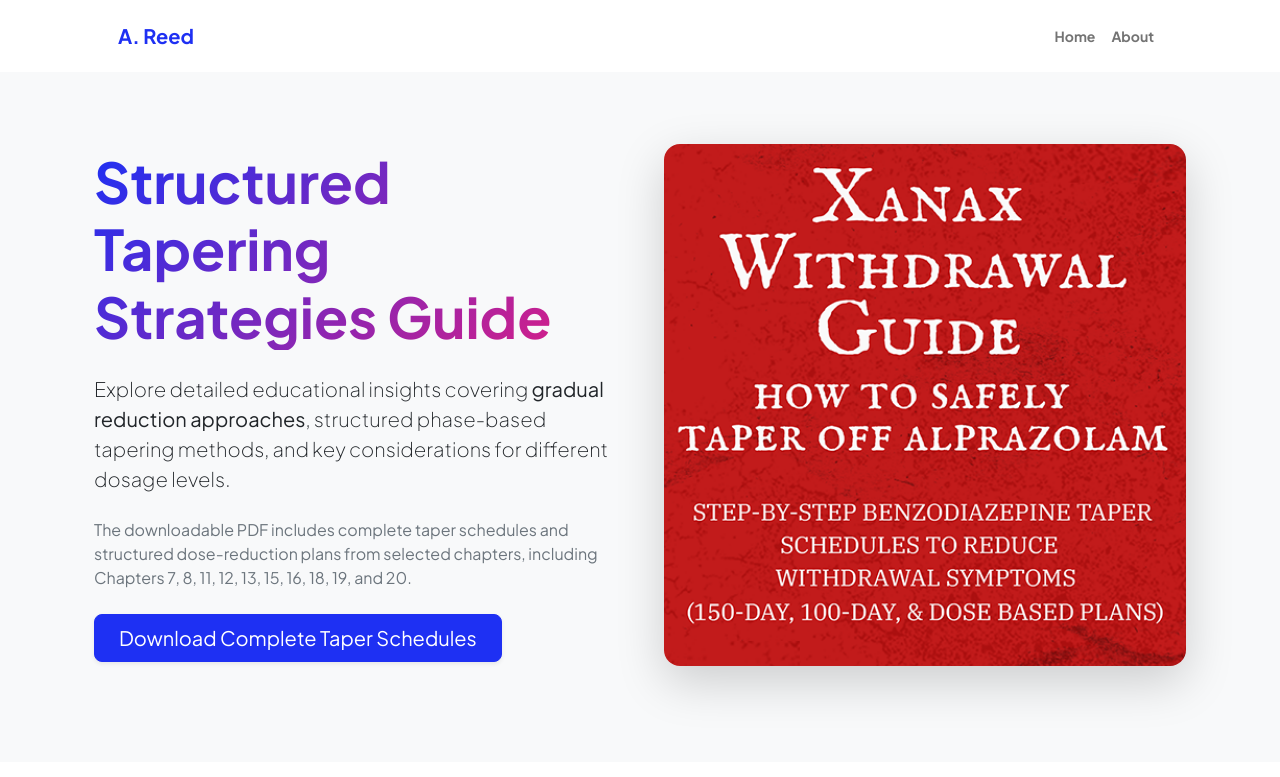
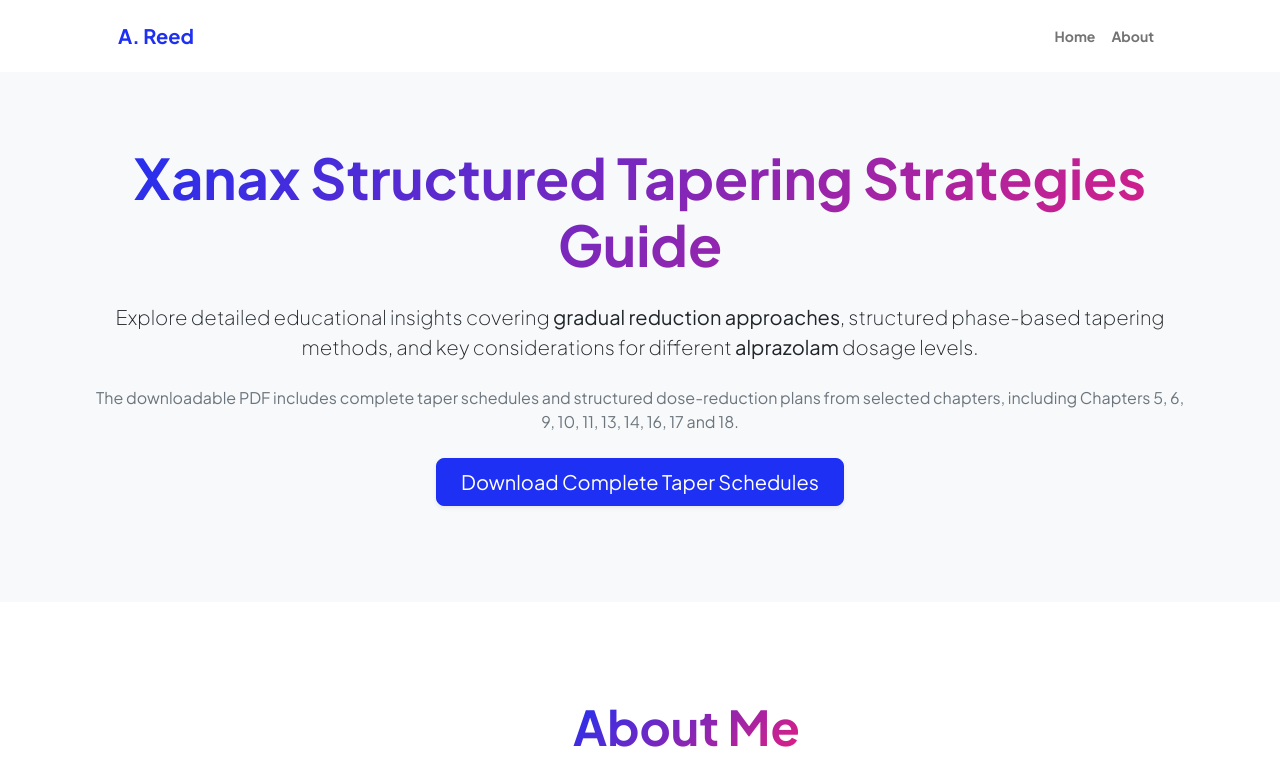
Before and after one commit to allanreed/xanaxwithdrawal, a plain HTML site: page index.html in a window 1280 px wide. Shown: the top 777 px of the page. Drawn offline with nearby package versions, Linux system fonts and the light colour scheme; a script that the page names is missing.

Commit message:
Add files via upload

```diff
--- a/index.html
+++ b/index.html
@@ -35,37 +35,34 @@
                 </div>
             </nav>
 <!-- Header-->
+<!-- Header-->
 <header class="bg-light py-5" id="home">
   <div class="container col-xxl-10 px-4">
-    <div class="row flex-lg-row-reverse align-items-center g-5 py-5">
-
-      <!-- Image column -->
-      <div class="col-12 col-lg-6 text-center">
-        <img src="./hero-bg.png" class="img-fluid w-100 rounded-4 shadow-lg" alt="Ebook Guide Image" loading="lazy">
-      </div>
+    <div class="row justify-content-center align-items-center py-5">
 
       <!-- Text column -->
-      <div class="col-12 col-lg-6">
+      <div class="col-12 text-center">
+
         <h1 class="display-4 fw-bold text-gradient mb-4">
-          Structured Tapering Strategies Guide
+          Xanax Structured Tapering Strategies Guide
         </h1>
 
         <p class="fs-5 text-dark fw-light mb-4">
           Explore detailed educational insights covering
           <strong>gradual reduction approaches</strong>,
           structured phase-based tapering methods, and key considerations
-          for different dosage levels.
+          for different <strong>alprazolam</strong> dosage levels.
         </p>
 
         <p class="fs-6 text-muted mb-4">
           The downloadable PDF includes complete taper schedules and structured
           dose-reduction plans from selected chapters, including Chapters
-          7, 8, 11, 12, 13, 15, 16, 18, 19, and 20.
+          5, 6, 9, 10, 11, 13, 14, 16, 17 and 18.
         </p>
 
-        <div class="d-flex flex-wrap gap-3">
-          <a href="Taper Schedule.pdf"
-             download="Taper Schedule.pdf"
+        <div class="d-flex justify-content-center">
+          <a href="Xanax Taper Schedules.pdf"
+             download="Xanax Taper Schedules.pdf"
              class="btn btn-primary btn-lg px-4 shadow-sm">
              Download Complete Taper Schedules
           </a>
```
Also changed, not shown: 1 other file.
